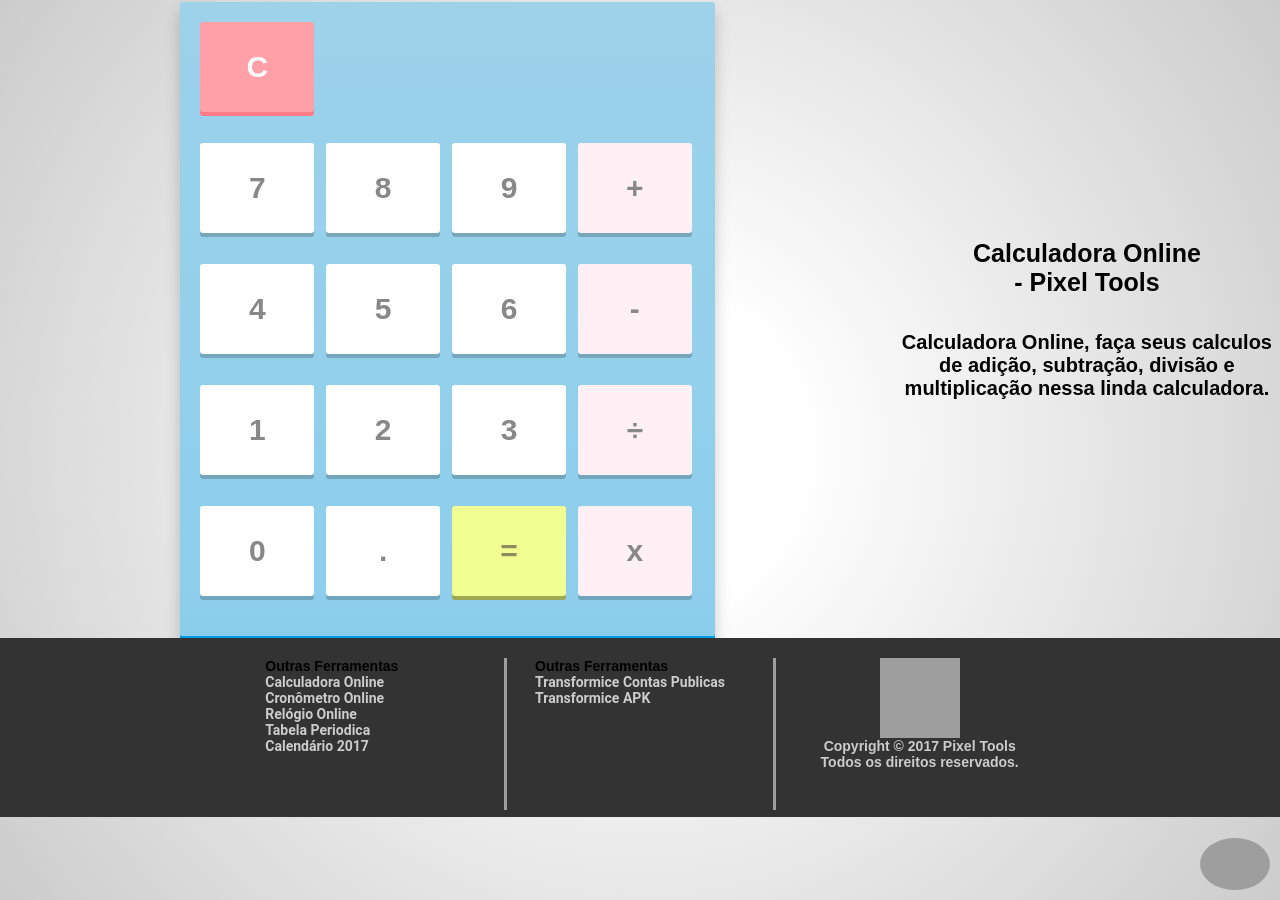
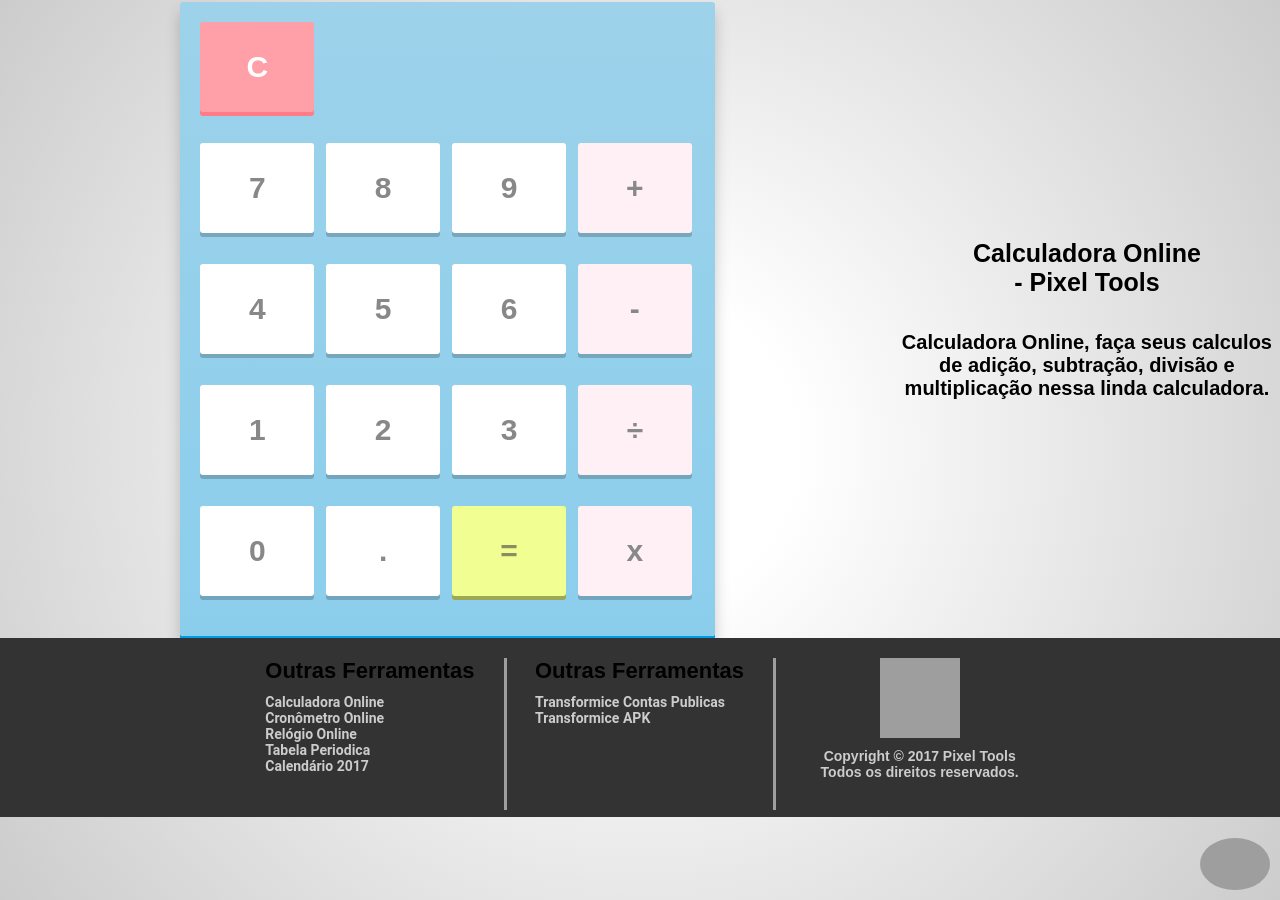
Before and after one commit to TreinoeDieta/Website, a Jekyll site: the page calculadora/teste/index.html, which Jekyll copies as it is, in a window 1280 px wide. Built offline with Jekyll 4.4.1, drawn with Linux system fonts in a browser that asks for light colours; grey boxes are pictures that could not be loaded.

Commit message:
Update index.html

```diff
--- a/calculadora/teste/index.html
+++ b/calculadora/teste/index.html
@@ -233,8 +233,8 @@ html {
 		}
 		.footertitle {
 		margin-top: 10px;
-		margin-top: 10px;
-		font-size: 14px;
+		margin-bottom: 10px;
+		font-size: 22px;
 		}
 	</style>
 </head>
```
